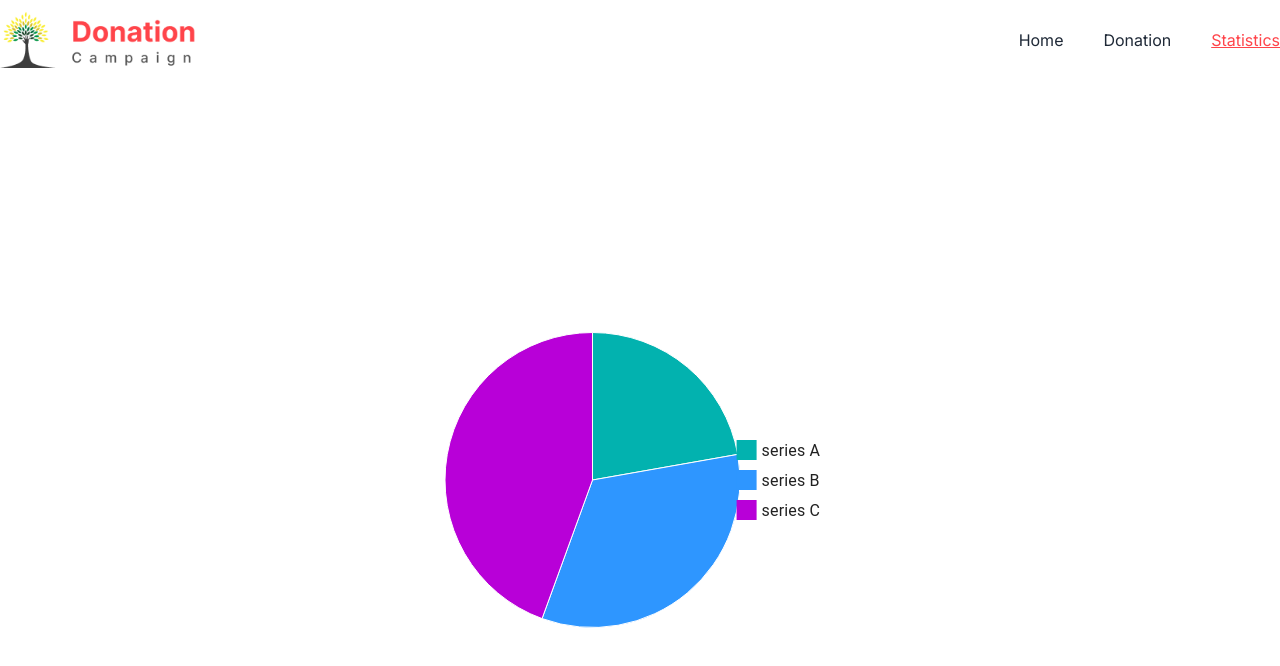
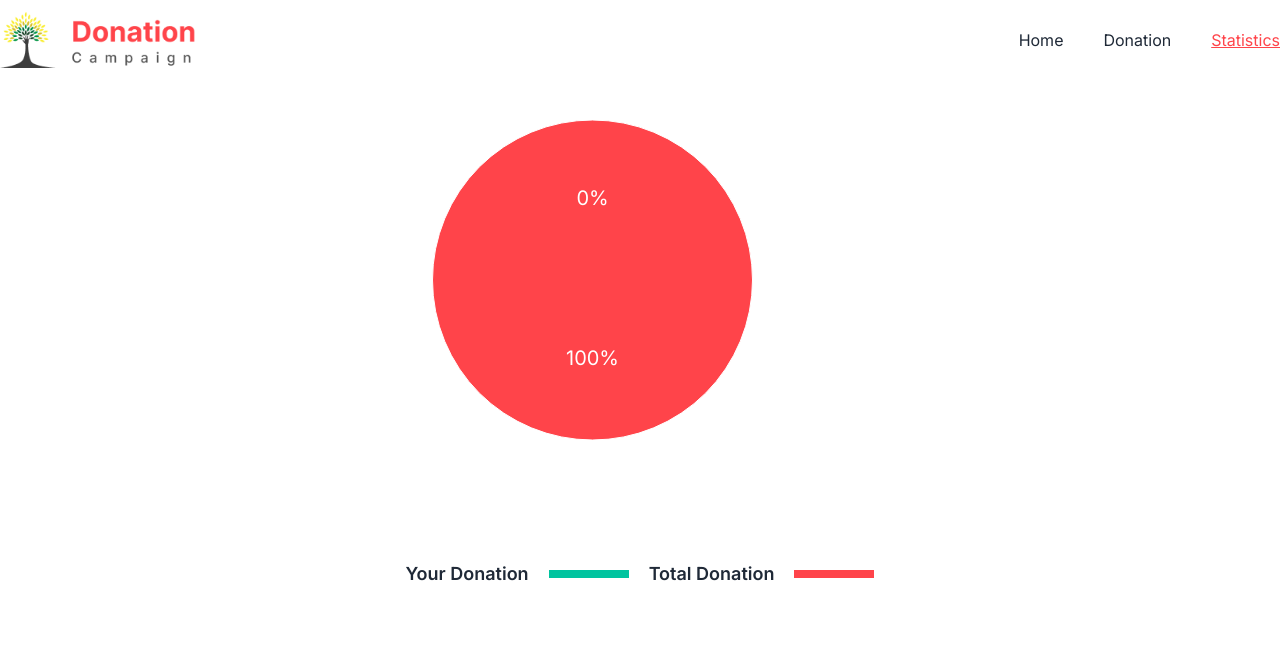
Before and after one commit to shahadat74238/donation_campaign, a React (Vite) app: page /statistic in a window 1280 px wide. Shown: the top 666 px of the page. Built offline with nearby package versions, Linux system fonts and the light colour scheme.

Commit message:
staistice page done

```diff
--- a/src/Pages/Statistics/Statistics.jsx
+++ b/src/Pages/Statistics/Statistics.jsx
@@ -1,22 +1,59 @@
-import { PieChart } from "@mui/x-charts";
+import { useEffect, useState } from "react";
+import { PieChart, pieArcLabelClasses } from "@mui/x-charts";
 
 const Statistics = () => {
+  const [donatedData, setDonationData] = useState([]);
+
+  useEffect(() => {
+    const donatedData = JSON.parse(localStorage.getItem("donation")) || [];
+    setDonationData(donatedData);
+  }, []);
+
+  const donation = 12 - donatedData.length;
+  const totalDonation = donatedData.length;
+
+  const data = [
+    { value: totalDonation, color: "#00C49F" },
+    { value: donation, color: "#FF444A" },
+  ];
+
+  const TOTAL = data.map((item) => item.value).reduce((a, b) => a + b, 0);
+
+  const getArcLabel = (params) => {
+    const percent = params.value / TOTAL;
+    return `${(percent * 100).toFixed(0)}%`;
+  };
+
   return (
-    <div className="h-screen flex justify-center items-center">
+    <div className="mx-10">
+      <div className="h-screen max-w-7xl mx-aut0">
+        <div className="flex flex-col justify-center items-center">
           <div>
             <PieChart
               series={[
                 {
-              data: [
-                { id: 0, value: 10, label: "series A" },
-                { id: 1, value: 15, label: "series B" },
-                { id: 2, value: 20, label: "series C" },
-              ],
+                  outerRadius: 160,
+                  data,
+                  arcLabel: getArcLabel,
                 },
               ]}
-          width={400}
+              sx={{
+                [`& .${pieArcLabelClasses.root}`]: {
+                  fill: "white",
+                  fontSize: 20,
+                },
+              }}
+              width={500}
               height={400}
             />
+          </div>
+          <div className="flex gap-5 mt-20 items-center">
+            <h1 className="text-lg font-semibold">Your Donation</h1>
+            <p className="h-2 w-20 bg-[#00C49F]"></p>
+            <h1 className="text-lg font-semibold">Total Donation</h1>
+            <p className="h-2 w-20 bg-[#FF444A]"></p>
+          </div>
+        </div>
       </div>
     </div>
   );
```
Lines whose indentation alone changed are shown as unchanged.
